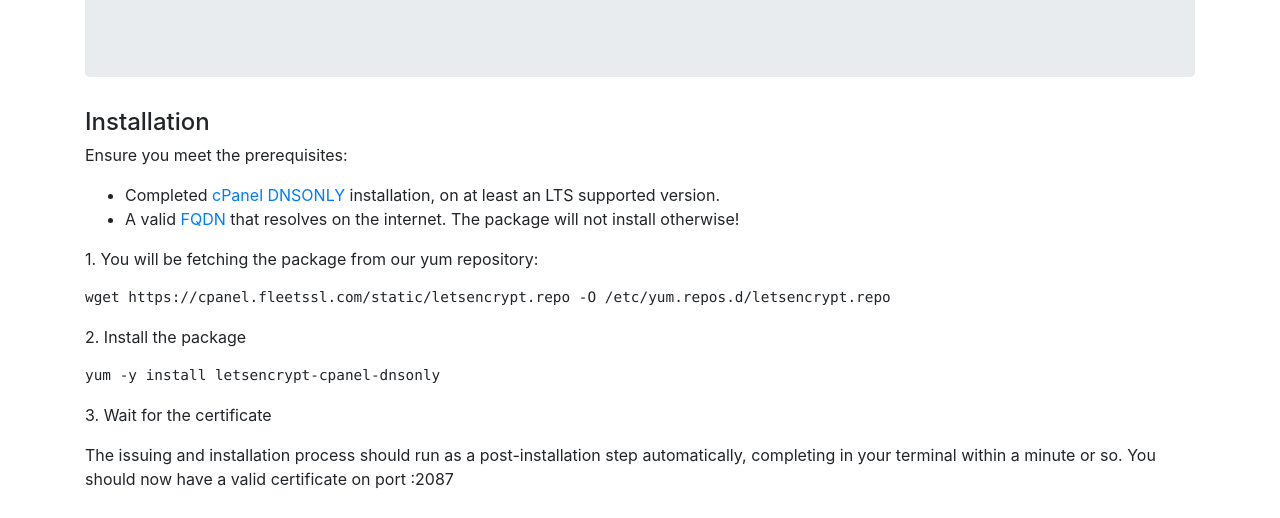
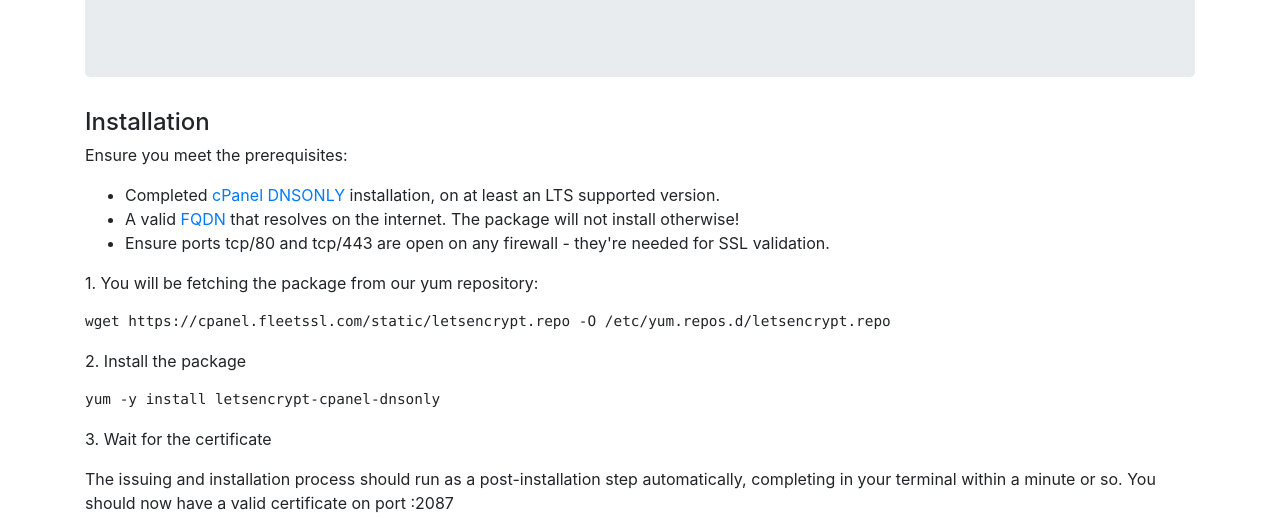
Before and after one commit to fleetssl/letsencrypt-cpanel-dnsonly, a plain HTML site: page website/index.html in a window 1280 px wide. Shown: the part 371-889 px from the top of the page. Drawn offline with nearby package versions, Linux system fonts and the light colour scheme.

Commit message:
website: add note about firewall ports

```diff
--- a/website/index.html
+++ b/website/index.html
@@ -47,6 +47,7 @@
           <ul>
             <li>Completed <a href="https://documentation.cpanel.net/display/ALD/Installation+Guide+-+cPanel+DNSONLY+Installation" target="_blank">cPanel DNSONLY</a> installation, on at least an LTS supported version.</li>
             <li>A valid <a href="https://en.wikipedia.org/wiki/Fully_qualified_domain_name" target="_blank">FQDN</a> that resolves on the internet. The package will not install otherwise!</li>
+            <li>Ensure ports tcp/80 and tcp/443 are open on any firewall - they're needed for SSL validation.</li>
           </ul>
 
 	  <p>1. You will be fetching the package from our yum repository:</p>
```
